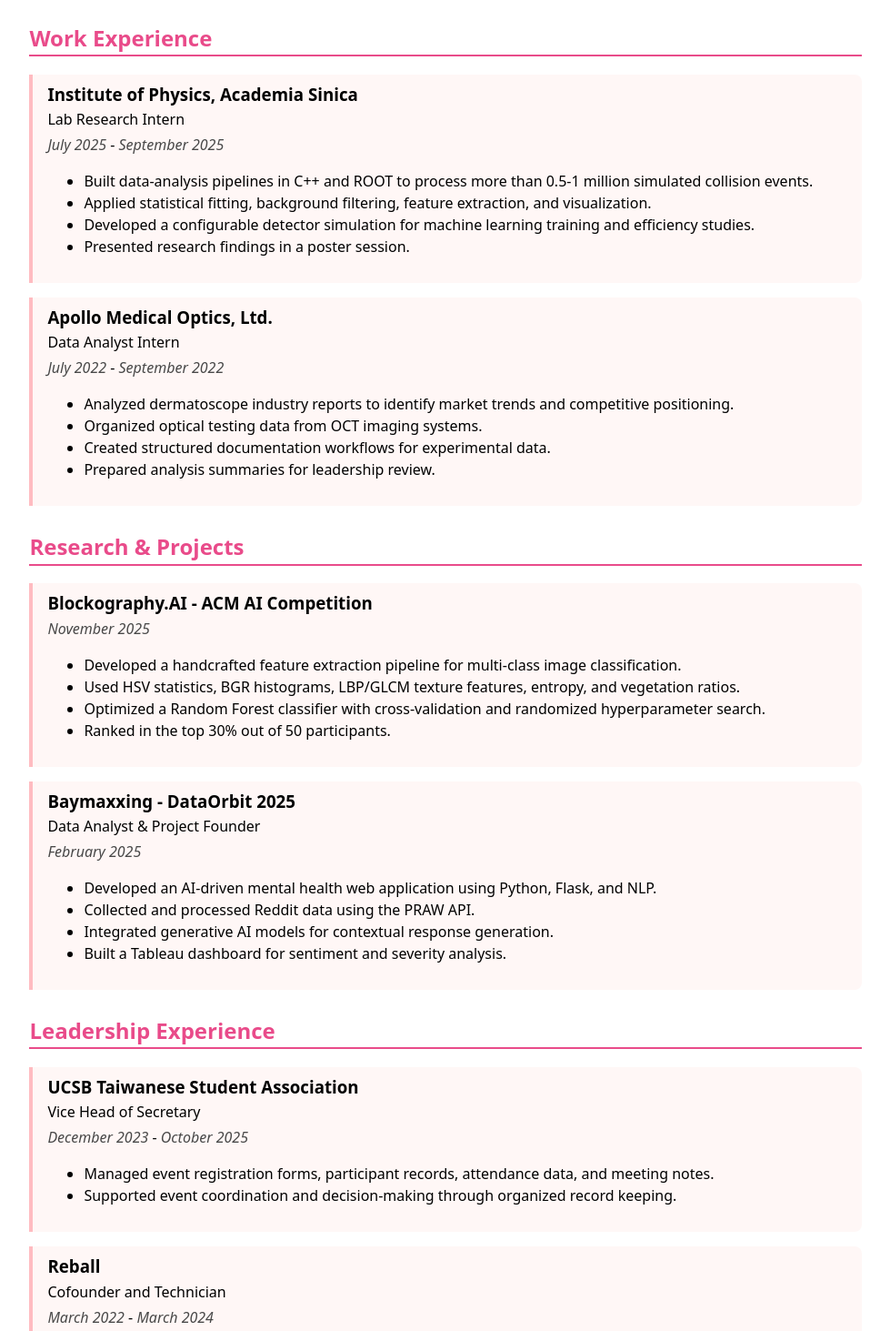
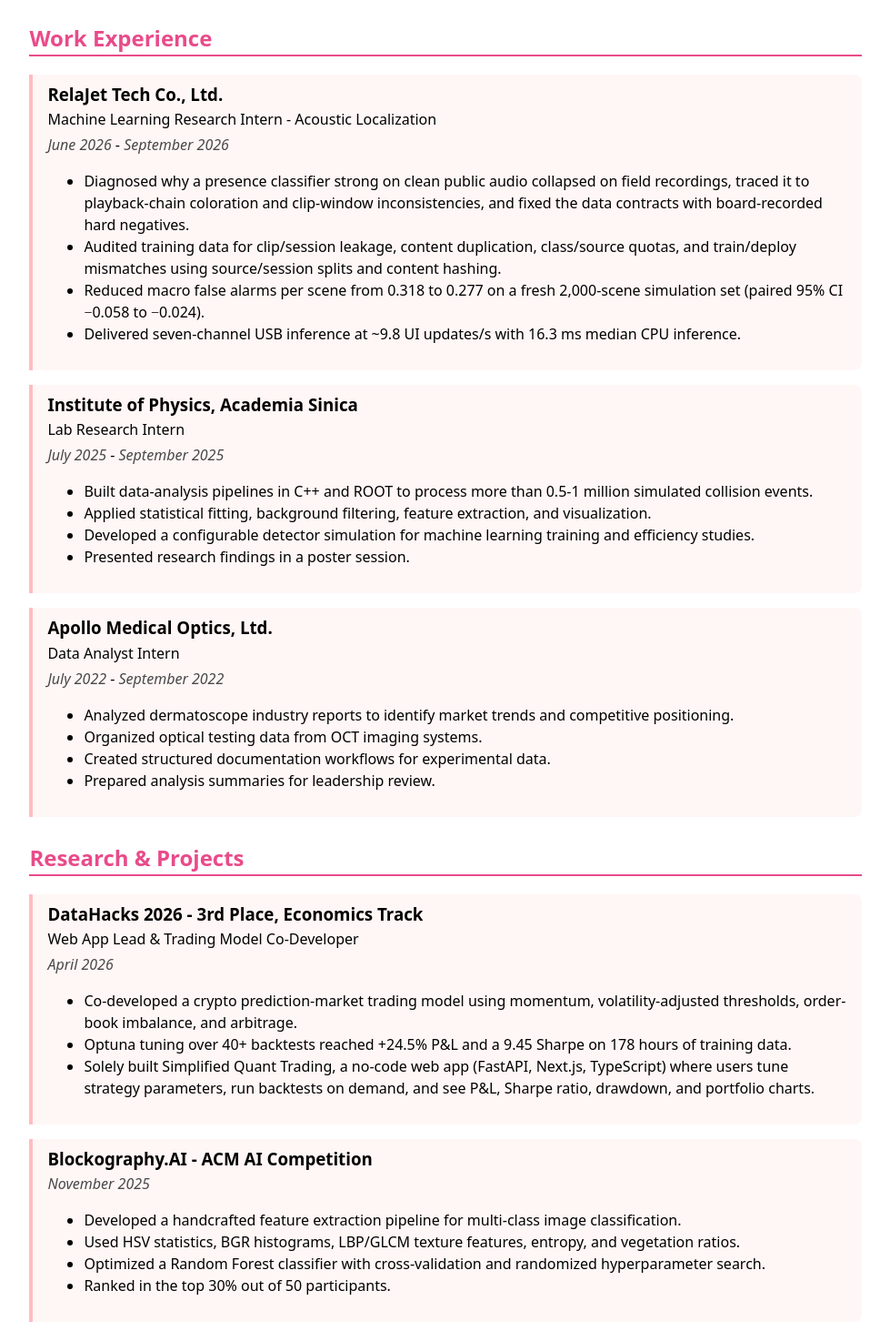
Before and after one commit to jam0113/DSC106_lab1, a plain HTML site: page resume/index.html in a window 1280 px wide. Shown: the part 680-2143 px from the top of the page at 91% size, without its empty margins (150-1129 px from the left). Drawn offline with Linux system fonts and the light colour scheme.

Commit message:
lab5update

```diff
--- a/resume/index.html
+++ b/resume/index.html
@@ -61,6 +61,39 @@
         <h2>Work Experience</h2>
 
         <article>
+            <h3>RelaJet Tech Co., Ltd.</h3>
+
+            <p>Machine Learning Research Intern - Acoustic Localization</p>
+
+            <p>
+                <time datetime="2026-06">June 2026</time> -
+                <time datetime="2026-09">September 2026</time>
+            </p>
+
+            <ul>
+                <li>
+                    Diagnosed why a presence classifier strong on clean public audio
+                    collapsed on field recordings, traced it to playback-chain coloration
+                    and clip-window inconsistencies, and fixed the data contracts with
+                    board-recorded hard negatives.
+                </li>
+                <li>
+                    Audited training data for clip/session leakage, content duplication,
+                    class/source quotas, and train/deploy mismatches using source/session
+                    splits and content hashing.
+                </li>
+                <li>
+                    Reduced macro false alarms per scene from 0.318 to 0.277 on a fresh
+                    2,000-scene simulation set (paired 95% CI &minus;0.058 to &minus;0.024).
+                </li>
+                <li>
+                    Delivered seven-channel USB inference at ~9.8 UI updates/s with
+                    16.3 ms median CPU inference.
+                </li>
+            </ul>
+        </article>
+
+        <article>
             <h3>Institute of Physics, Academia Sinica</h3>
 
             <p>Lab Research Intern</p>
@@ -119,6 +152,33 @@
 
     <section>
         <h2>Research & Projects</h2>
+
+        <article>
+            <h3>DataHacks 2026 - 3rd Place, Economics Track</h3>
+
+            <p>Web App Lead & Trading Model Co-Developer</p>
+
+            <p>
+                <time datetime="2026-04">April 2026</time>
+            </p>
+
+            <ul>
+                <li>
+                    Co-developed a crypto prediction-market trading model using momentum,
+                    volatility-adjusted thresholds, order-book imbalance, and arbitrage.
+                </li>
+                <li>
+                    Optuna tuning over 40+ backtests reached +24.5% P&amp;L and a 9.45
+                    Sharpe on 178 hours of training data.
+                </li>
+                <li>
+                    Solely built Simplified Quant Trading, a no-code web app (FastAPI,
+                    Next.js, TypeScript) where users tune strategy parameters, run
+                    backtests on demand, and see P&amp;L, Sharpe ratio, drawdown, and
+                    portfolio charts.
+                </li>
+            </ul>
+        </article>
 
         <article>
             <h3>Blockography.AI - ACM AI Competition</h3>
@@ -230,6 +290,11 @@
 
         <ul class="tags">
             <li>Python</li>
+            <li>Pandas</li>
+            <li>NumPy</li>
+            <li>PyTorch</li>
+            <li>FastAPI</li>
+            <li>Git</li>
             <li>R</li>
             <li>C++</li>
             <li>SQL</li>
```
Also changed, not shown: lib/projects.json (+18 -18 lines).
